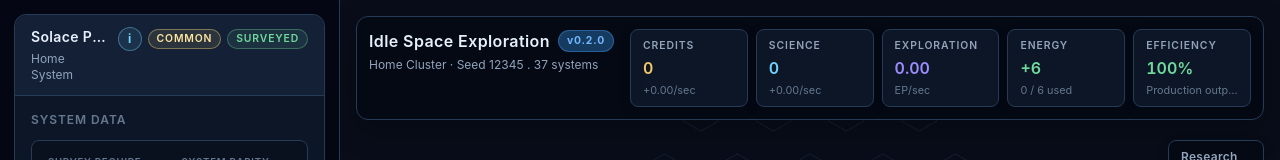
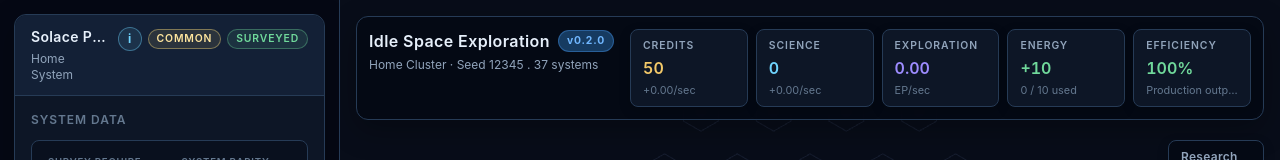
Before and after one commit to michael-speer87/idle-space-exploration, a React (Vite) app: page / in a window 1280 px wide. Shown: the top 160 px of the page. Built offline with nearby package versions, Linux system fonts and the light colour scheme.

Commit message:
feat: connect commerce to material economy

```diff
--- a/src/components/DevAdminPanel.tsx
+++ b/src/components/DevAdminPanel.tsx
@@ -143,6 +143,25 @@ export function DevAdminPanel() {
           label="Material Rate"
           value={`+${rates.materialProductionPerSecond.toFixed(1)}/sec`}
         />
+        <DevResourceMetric
+          label="Material Production"
+          value={`+${rates.materialProductionPerSecond.toFixed(1)}/sec`}
+        />
+
+        <DevResourceMetric
+          label="Material Sales"
+          value={`-${rates.materialSalesPerSecond.toFixed(1)}/sec`}
+        />
+
+        <DevResourceMetric
+          label="Sales Throughput"
+          value={`${rates.materialSalesThroughputPerSecond.toFixed(1)}/sec`}
+        />
+
+        <DevResourceMetric
+          label="Trade Income"
+          value={`+${rates.creditsPerSecond.toFixed(1)} Credits/sec`}
+        />
       </div>
 
       <Section title="Resources">
--- /dev/null
+++ b/src/game/config/economy.ts
@@ -0,0 +1,3 @@
+export const BASE_EXPEDITION_CREDITS = 50;
+export const BASE_CREDITS_PER_MATERIAL = 1;
+export const GRAD_COMMAND_STARTER_ENERGY = 10;
--- a/src/game/config/outposts.ts
+++ b/src/game/config/outposts.ts
@@ -55,7 +55,7 @@ export const PRIMARY_OUTPOSTS: Record<
         upgradeCreditCostGrowthRate: 1.35,
         baseEnergyUse: 2,
         usesEnergy: true,
-        description: "Produces Credits/sec.",
+        description: "Sells Materials automatically to generate Credits.",
     },
 
     science_station: {
--- a/src/game/config/supportBuildings.ts
+++ b/src/game/config/supportBuildings.ts
@@ -36,7 +36,7 @@ export const SUPPORT_BUILDINGS: Record<SupportBuildingId, SupportBuildingDefinit
     unlockResearchId: "regional_trade_networks",
     creditCost: 75,
     outputBonus: 0.15,
-    description: "Increases this system's Commerce Hub Credit output by 15%.",
+    description: "Increases this system's Material sales throughput by 15%.",
   },
 
   research_annex: {
--- a/src/game/createNewGame.ts
+++ b/src/game/createNewGame.ts
@@ -1,6 +1,7 @@
 import type { GameState, InfluenceState, ResearchState } from "./types";
 import { generateHexMap } from "./map/generateHexMap";
 import { createInitialResearchState } from "./systems/researchSystem";
+import { BASE_EXPEDITION_CREDITS } from "./config/economy";
 
 export function createNewGame(
     seed = 12345,
@@ -20,7 +21,7 @@ export function createNewGame(
         seed,
 
         resources: {
-            credits: 0,
+            credits: BASE_EXPEDITION_CREDITS,
             science: 0,
             materials: 0,
         },
--- /dev/null
+++ b/src/game/systems/materialEconomySystem.ts
@@ -0,0 +1,79 @@
+import { BASE_CREDITS_PER_MATERIAL } from "../config/economy";
+
+export type MaterialFlowInput = {
+  storedMaterials: number;
+  materialCapacity: number;
+  potentialProductionPerSecond: number;
+  salesThroughputPerSecond: number;
+  seconds: number;
+  creditsPerMaterial?: number;
+};
+
+export type MaterialFlowResult = {
+  materialsProduced: number;
+  materialsSold: number;
+  nextMaterials: number;
+  creditsEarned: number;
+};
+
+export function calculateMaterialFlow({
+  storedMaterials,
+  materialCapacity,
+  potentialProductionPerSecond,
+  salesThroughputPerSecond,
+  seconds,
+  creditsPerMaterial = BASE_CREDITS_PER_MATERIAL,
+}: MaterialFlowInput): MaterialFlowResult {
+  const safeSeconds = Math.max(0, seconds);
+  const safeCapacity = Math.max(0, materialCapacity);
+
+  const safeStoredMaterials = Math.min(
+    safeCapacity,
+    Math.max(0, storedMaterials),
+  );
+
+  const potentialProduction =
+    Math.max(0, potentialProductionPerSecond) *
+    safeSeconds;
+
+  const potentialSales =
+    Math.max(0, salesThroughputPerSecond) *
+    safeSeconds;
+
+  /*
+   * Sales create storage room during the same time slice.
+   * A full Extraction network can therefore keep producing
+   * while Commerce is actively selling.
+   */
+  const materialsProduced = Math.min(
+    potentialProduction,
+    safeCapacity -
+      safeStoredMaterials +
+      potentialSales,
+  );
+
+  const materialsSold = Math.min(
+    potentialSales,
+    safeStoredMaterials + materialsProduced,
+  );
+
+  const nextMaterials = Math.min(
+    safeCapacity,
+    Math.max(
+      0,
+      safeStoredMaterials +
+        materialsProduced -
+        materialsSold,
+    ),
+  );
+
+  return {
+    materialsProduced,
+    materialsSold,
+    nextMaterials,
+
+    creditsEarned:
+      materialsSold *
+      Math.max(0, creditsPerMaterial),
+  };
+}
--- a/src/game/systems/outpostSystem.ts
+++ b/src/game/systems/outpostSystem.ts
@@ -11,11 +11,6 @@ export const CLAIMABLE_PRIMARY_OUTPOST_IDS: readonly PrimaryOutpostId[] = [
   "science_station",
   "power_relay",
   "extraction_rig",
-];
-
-const STARTER_FREE_OUTPOST_IDS: readonly PrimaryOutpostId[] = [
-  "survey_array",
-  "commerce_hub",
 ];
 
 export type OutpostClaimOption = {
@@ -121,11 +116,6 @@ export function getOutpostClaimCreditCost(
   outpostId: PrimaryOutpostId,
 ): number {
   const ownedCount = getClaimedPrimaryOutpostCount(state, outpostId);
-  const isStarterFreeOutpost = STARTER_FREE_OUTPOST_IDS.includes(outpostId);
-
-  if (isStarterFreeOutpost && ownedCount === 0) {
-    return 0;
-  }
 
   const outpost = PRIMARY_OUTPOSTS[outpostId];
 
--- a/src/game/systems/rateSystem.ts
+++ b/src/game/systems/rateSystem.ts
@@ -8,6 +8,8 @@ import { SUPPORT_BUILDINGS } from "../config/supportBuildings";
 import type { GameState, StarSystem } from "../types";
 import { getInfluenceOutputMultiplier } from "./influenceSystem";
 import { getResearchOutpostOutputMultiplier } from "./researchSystem";
+import { BASE_CREDITS_PER_MATERIAL, GRAD_COMMAND_STARTER_ENERGY } from "../config/economy";
+import { calculateMaterialFlow } from "./materialEconomySystem";
 
 export type CalculatedRates = {
   epPerSecond: number;
@@ -16,7 +18,12 @@ export type CalculatedRates = {
 
   materialProductionPerSecond: number;
   potentialMaterialProductionPerSecond: number;
+
+  materialSalesPerSecond: number;
+  materialSalesThroughputPerSecond: number;
+
   materialCapacity: number;
+  creditsPerMaterial: number;
 
   researchSpeedPerSecond: number;
   energyProduced: number;
@@ -31,7 +38,6 @@ const AFFINITY_MULTIPLIERS = {
   high: 1.25,
 } as const;
 
-const GRAD_COMMAND_STARTER_ENERGY = 6;
 const ENERGY_SHORTAGE_PRODUCTION_EFFICIENCY = 0.5;
 const BASE_RESEARCH_SPEED_PER_SECOND = 1;
 
@@ -45,9 +51,10 @@ export function calculateRates(state: GameState): CalculatedRates {
     energySurplus < 0 ? ENERGY_SHORTAGE_PRODUCTION_EFFICIENCY : 1;
 
   let epPerSecond = 0;
-  let creditsPerSecond = 0;
   let sciencePerSecond = 0;
+
   let potentialMaterialProductionPerSecond = 0;
+  let materialSalesThroughputPerSecond = 0;
 
   for (const systemId of state.map.systemIds) {
     const system = state.map.systemsById[systemId];
@@ -72,10 +79,11 @@ export function calculateRates(state: GameState): CalculatedRates {
       }
 
       case "commerce": {
-        creditsPerSecond +=
-          getCommerceOutput(state, system) *
+        materialSalesThroughputPerSecond +=
+          getCommerceThroughput(state, system) *
           productionEfficiency *
           influenceOutputMultiplier;
+
         break;
       }
 
@@ -102,12 +110,31 @@ export function calculateRates(state: GameState): CalculatedRates {
     }
   }
 
-  const materialCapacity = calculateMaterialCapacity(state);
+
+  const materialCapacity =
+    calculateMaterialCapacity(state);
+
+  const materialFlow = calculateMaterialFlow({
+    storedMaterials: state.resources.materials,
+    materialCapacity,
+
+    potentialProductionPerSecond:
+      potentialMaterialProductionPerSecond,
+
+    salesThroughputPerSecond:
+      materialSalesThroughputPerSecond,
+
+    seconds: 1,
+  });
 
   const materialProductionPerSecond =
-    state.resources.materials < materialCapacity
-      ? potentialMaterialProductionPerSecond
-      : 0;
+    materialFlow.materialsProduced;
+
+  const materialSalesPerSecond =
+    materialFlow.materialsSold;
+
+  const creditsPerSecond =
+    materialFlow.creditsEarned;
 
   const researchSpeedPerSecond = Math.max(
     BASE_RESEARCH_SPEED_PER_SECOND,
@@ -121,9 +148,16 @@ export function calculateRates(state: GameState): CalculatedRates {
 
     materialProductionPerSecond,
     potentialMaterialProductionPerSecond,
+
+    materialSalesPerSecond,
+    materialSalesThroughputPerSecond,
+
     materialCapacity,
+    creditsPerMaterial:
+      BASE_CREDITS_PER_MATERIAL,
 
     researchSpeedPerSecond,
+
     energyProduced,
     energyUsed,
     energySurplus,
@@ -256,7 +290,7 @@ function getSurveyOutput(state: GameState, system: StarSystem): number {
   return output;
 }
 
-function getCommerceOutput(state: GameState, system: StarSystem): number {
+function getCommerceThroughput(state: GameState, system: StarSystem): number {
   const outpost = PRIMARY_OUTPOSTS.commerce_hub;
   const levelMultiplier = getOutpostLevelOutputMultiplier(
     system.primaryOutpostLevel,
--- a/src/game/systems/timeSystem.ts
+++ b/src/game/systems/timeSystem.ts
@@ -2,6 +2,7 @@ import type { GameState } from "../types";
 import { advanceActiveSurvey } from "./explorationSystem";
 import { calculateRates } from "./rateSystem";
 import { advanceActiveResearch } from "./researchSystem";
+import { calculateMaterialFlow } from "./materialEconomySystem";
 
 export function advanceGameTime(
     state: GameState,
@@ -31,34 +32,49 @@ function addResourceProduction(
   seconds: number,
   rates: ReturnType<typeof calculateRates>,
 ): GameState {
+  const materialFlow = calculateMaterialFlow({
+    storedMaterials: state.resources.materials,
+
+    materialCapacity:
+      rates.materialCapacity,
+
+    potentialProductionPerSecond:
+      rates.potentialMaterialProductionPerSecond,
+
+    salesThroughputPerSecond:
+      rates.materialSalesThroughputPerSecond,
+
+    seconds,
+
+    creditsPerMaterial:
+      rates.creditsPerMaterial,
+  });
+
   if (
-    rates.creditsPerSecond <= 0 &&
+    materialFlow.creditsEarned <= 0 &&
     rates.sciencePerSecond <= 0 &&
-    rates.materialProductionPerSecond <= 0
+    materialFlow.materialsProduced <= 0 &&
+    materialFlow.materialsSold <= 0
   ) {
     return state;
   }
-
-  const nextMaterials = Math.min(
-    rates.materialCapacity,
-    state.resources.materials +
-      rates.materialProductionPerSecond * seconds,
-  );
 
   return {
     ...state,
 
     resources: {
       ...state.resources,
+
       credits:
         state.resources.credits +
-        rates.creditsPerSecond * seconds,
+        materialFlow.creditsEarned,
 
       science:
         state.resources.science +
         rates.sciencePerSecond * seconds,
 
-      materials: nextMaterials,
+      materials:
+        materialFlow.nextMaterials,
     },
   };
 }
```
Also changed, not shown: src/game/config/research.ts (+4 -4 lines).
